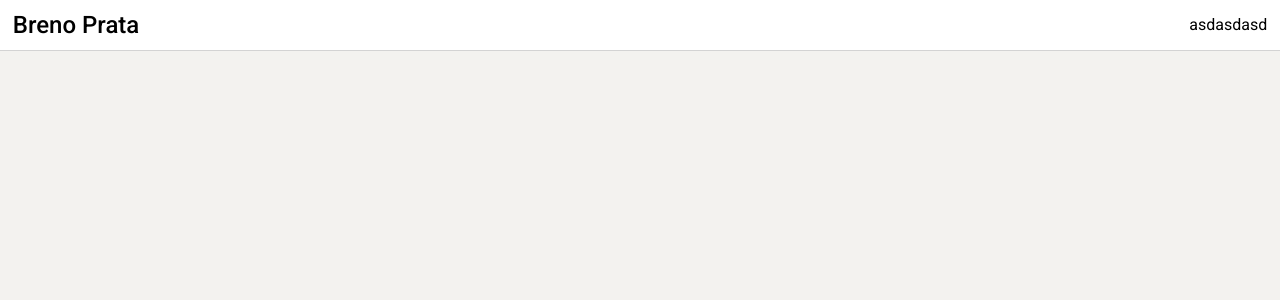
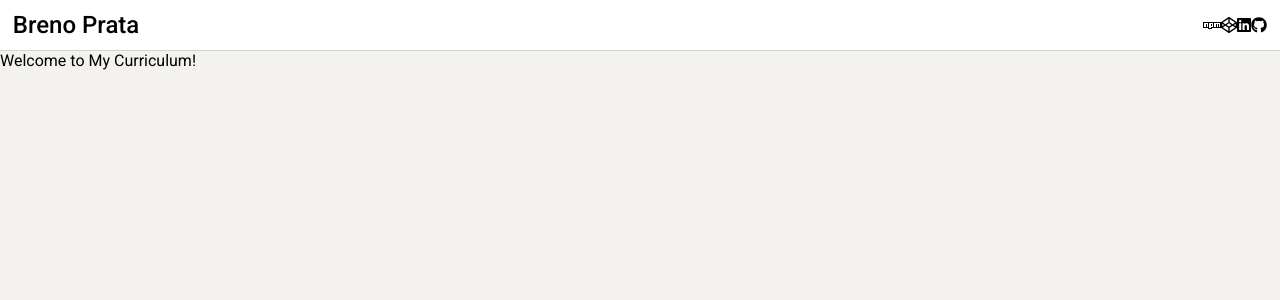
Before and after one commit to brenoprata10/curriculum, a React app: page / in a window 1280 px wide. Shown: the top 300 px of the page. Built offline with nearby package versions, Linux system fonts and the light colour scheme.

Commit message:
Add FontAwasome icons

```diff
--- a/assets/css/header.scss
+++ b/assets/css/header.scss
@@ -12,4 +12,10 @@
 		font-weight: 500;
 		user-select: none;
 	}
+
+	.external-icons {
+		content: '';
+		display: flex;
+		justify-content: space-around;
+	}
 }
--- a/package.json
+++ b/package.json
@@ -6,6 +6,10 @@
 		"@babel/core": "^7.16.0",
 		"@emotion/react": "^11.7.1",
 		"@emotion/styled": "^11.6.0",
+		"@fortawesome/fontawesome-svg-core": "^1.2.36",
+		"@fortawesome/free-brands-svg-icons": "^5.15.4",
+		"@fortawesome/free-solid-svg-icons": "^5.15.4",
+		"@fortawesome/react-fontawesome": "^0.1.16",
 		"@mui/material": "^5.3.0",
 		"@mui/styled-engine-sc": "^5.3.0",
 		"@pmmmwh/react-refresh-webpack-plugin": "^0.5.3",
--- a/src/App.tsx
+++ b/src/App.tsx
@@ -1,13 +1,19 @@
 import React from 'react'
 import './App.scss'
 import {Header} from './components/Header'
+import {library} from '@fortawesome/fontawesome-svg-core'
+import {fab} from '@fortawesome/free-brands-svg-icons'
 
-const App = () => (
+const App = () => {
+	library.add(fab)
+	return (
 		<div className='App'>
 			<header className='App-header'>
 				<Header />
+				<span>Welcome to My Curriculum!</span>
 			</header>
 		</div>
 	)
+}
 
 export default App
--- /dev/null
+++ b/src/components/ExternalIcons.tsx
@@ -0,0 +1,11 @@
+import React from 'react'
+import {FontAwesomeIcon} from '@fortawesome/react-fontawesome'
+
+export const ExternalIcons = () => (
+	<div className={'external-icons'}>
+		<FontAwesomeIcon icon={['fab', 'npm']} />
+		<FontAwesomeIcon icon={['fab', 'codepen']} />
+		<FontAwesomeIcon icon={['fab', 'linkedin']} />
+		<FontAwesomeIcon icon={['fab', 'github']} />
+	</div>
+)
--- a/src/components/Header.tsx
+++ b/src/components/Header.tsx
@@ -1,10 +1,11 @@
 import React from 'react'
+import {ExternalIcons} from './ExternalIcons'
 
 export const Header = () => {
 	return (
 		<div className={'header'}>
 			<span className={'name'}>Breno Prata</span>
-			<div>asdasdasd</div>
+			<ExternalIcons />
 		</div>
 	)
 }
```
Also changed, not shown: 1 other file (tests, documents, lock files or other folders). Lines whose indentation alone changed are shown as unchanged.
